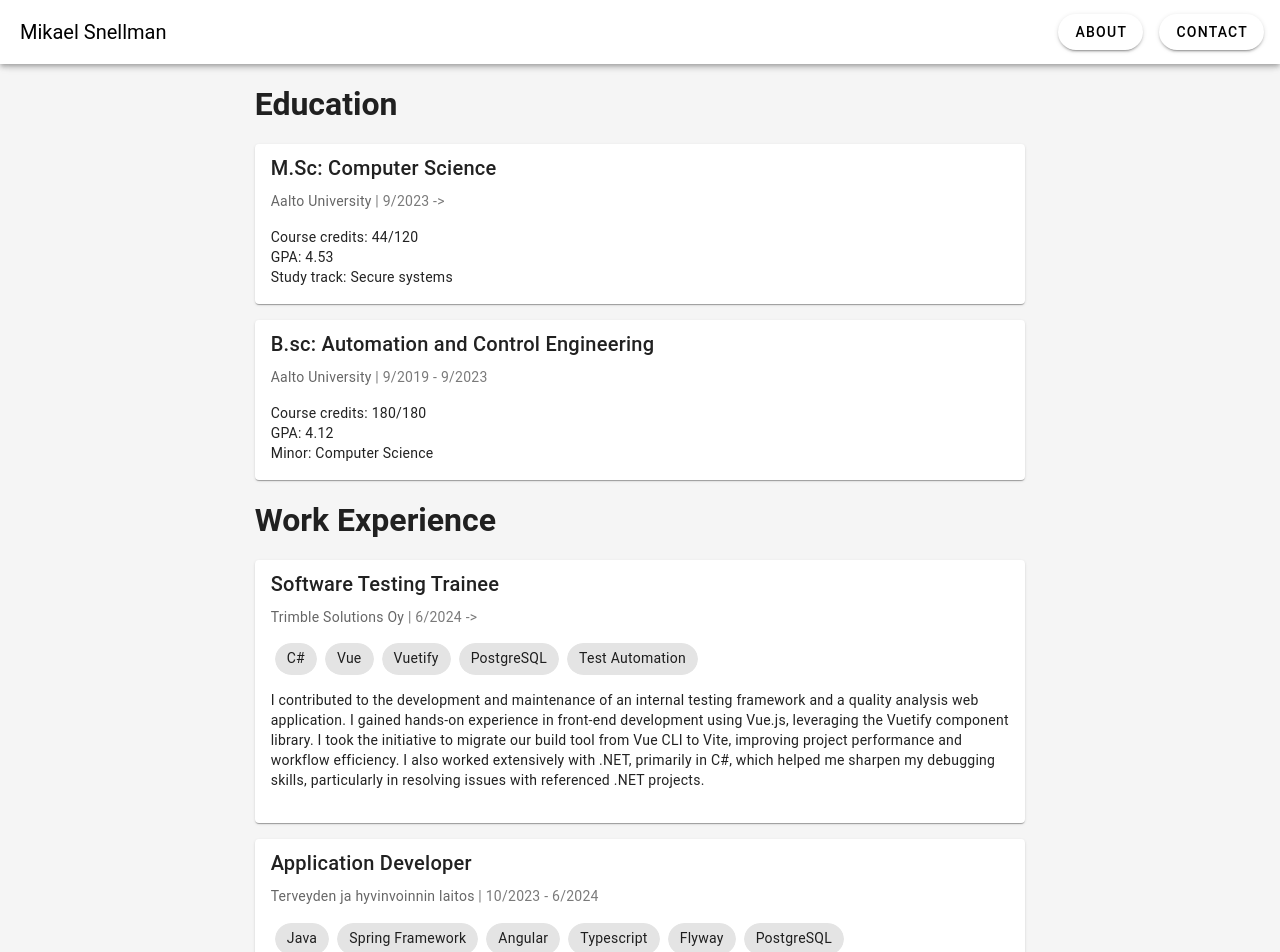
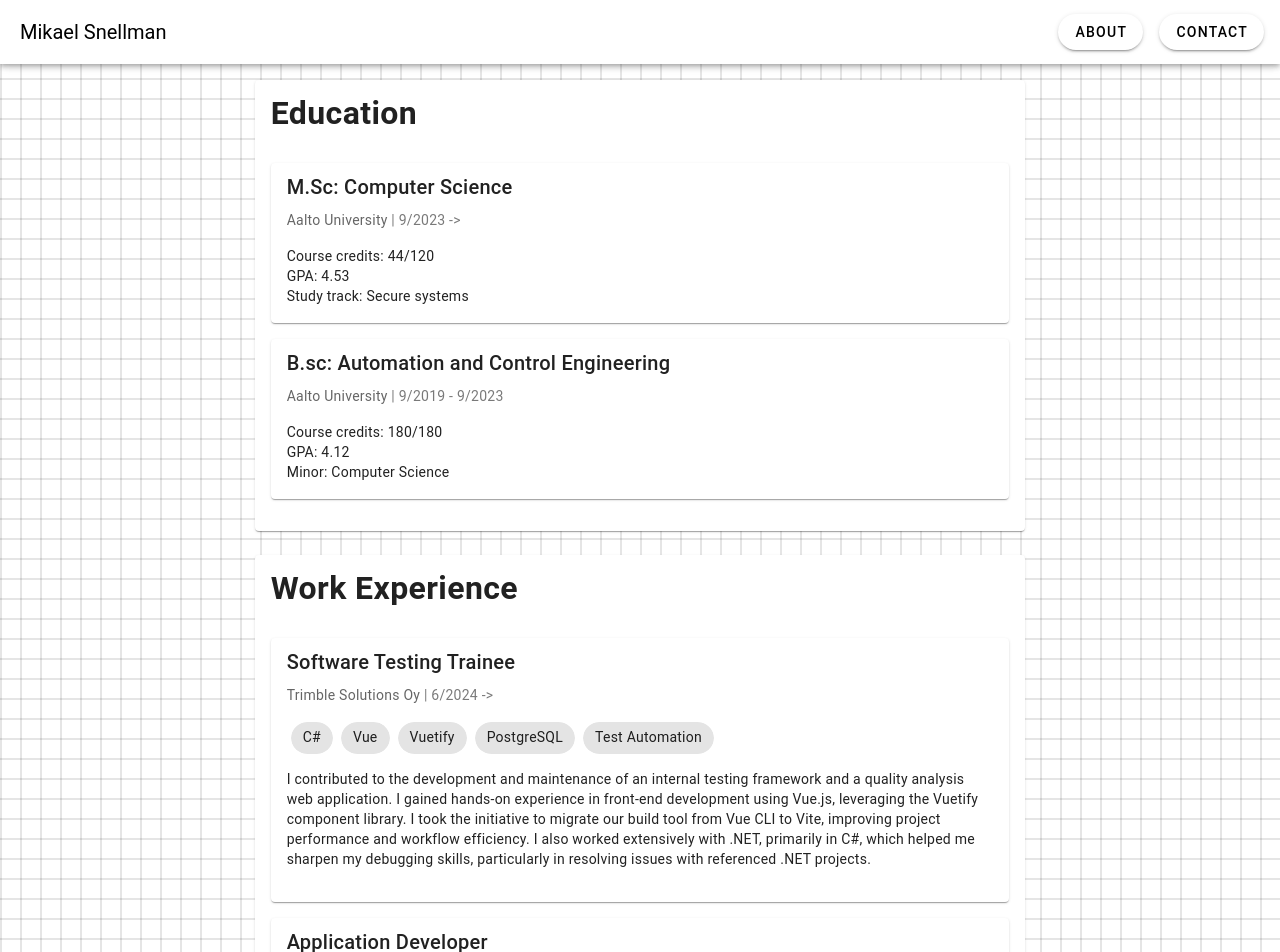
Before and after one commit to NotActuallyBob/personaltestwebsite, a Vue app: page /about in a window 1280 px wide. Shown: the top 952 px of the page. Built offline with nearby package versions, Linux system fonts and the light colour scheme.

Commit message:
Added background

```diff
--- a/src/App.vue
+++ b/src/App.vue
@@ -35,4 +35,10 @@
 </template>
 
 <style scoped>
+.v-application {
+  background: linear-gradient(0deg, rgba(0, 0, 0, 0.1) 2px, transparent 1px),
+                linear-gradient(90deg, rgba(0, 0, 0, 0.1) 2px, transparent 1px);
+    background-size: 20px 20px;
+    background-position: 0 0, 0 0;
+}
 </style>
--- a/src/views/AboutView.vue
+++ b/src/views/AboutView.vue
@@ -7,11 +7,19 @@ import EducationList from '@/components/EducationList.vue';
 </script>
 
 <template>
-  <h1>Education</h1>
-  <EducationList></EducationList>
+  <v-card class="mb-6">
+    <v-card-title style="font-size: 32px; font-weight: bold;">Education</v-card-title>
+    <v-card-text>
+      <EducationList></EducationList>
+    </v-card-text>
+  </v-card>
 
-  <h1>Work Experience</h1>
-  <WorkExperienceList></WorkExperienceList>
+  <v-card class="my-4">
+    <v-card-title style="font-size: 32px; font-weight: bold;">Work Experience</v-card-title>
+    <v-card-text>
+      <WorkExperienceList></WorkExperienceList>
+    </v-card-text>
+  </v-card>
 </template>
 
 <style scoped>
--- a/src/views/ContactView.vue
+++ b/src/views/ContactView.vue
@@ -4,12 +4,14 @@
 </script>
 
 <template>
-  <h1>Contact</h1>
+  <v-card>
+    <v-card-title style="font-size: 32px; font-weight: bold;">Contact</v-card-title>
 
-  <div class="mb-4">
-    Email: mkael.virkkunen@gmail.com
-  </div>
-  <v-btn
+      <v-card-text>
+        <div class="mb-4">
+          Email: mkael.virkkunen@gmail.com
+        </div>
+        <v-btn
           class="mx-2"
           href="https://www.linkedin.com/in/mikaelsnellman/"
           target="_blank"
@@ -27,6 +29,8 @@
           target="_blank"
           icon="mdi-instagram">
         </v-btn>
+      </v-card-text>
+    </v-card>
 </template>
 
 <style scoped>
```
